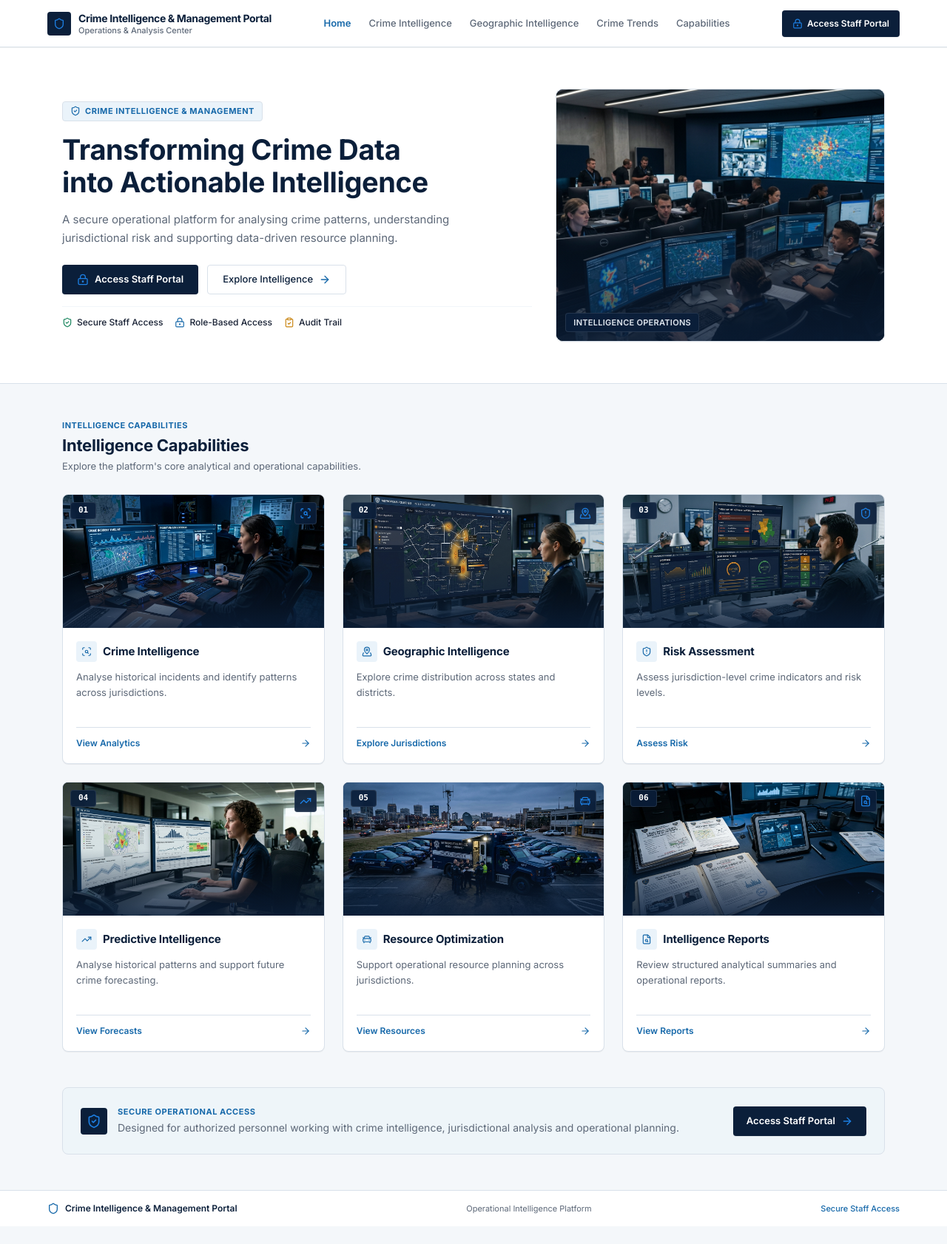
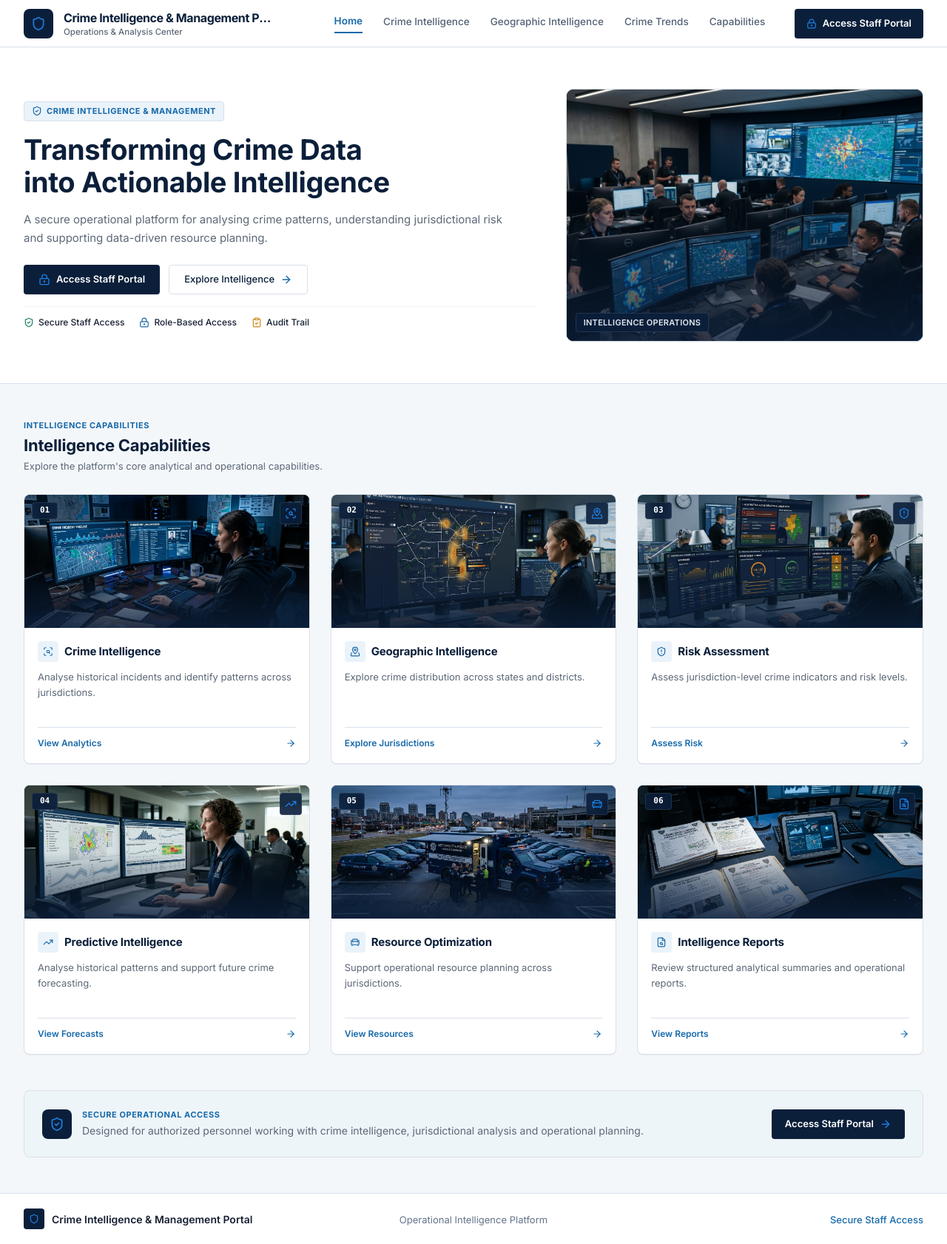
Before and after one commit to Sai-Prasanya26/Crime-Management-System, a React (Vite) app in the folder frontend/: page / in a window 1280 px wide. Shown: the whole page at 74% size. Before the commit the page ends 1658 px from the top, so only its background shows below. Built offline with nearby package versions, Linux system fonts and the light colour scheme; no server answers.

Commit message:
Phase 7C.10: Refine portal header and footer alignment

```diff
--- a/frontend/src/pages/LandingPage.tsx
+++ b/frontend/src/pages/LandingPage.tsx
@@ -1,4 +1,4 @@
-import React from 'react';
+import React, { useState } from 'react';
 import {
   Shield,
   ArrowRight,
@@ -9,10 +9,12 @@ import {
   TrendingUp,
   CarFront,
   FileSearch,
-  UserCheck,
+  UserRound,
   LogOut,
   ShieldCheck,
   ClipboardCheck,
+  Menu,
+  X,
 } from 'lucide-react';
 import { Link, useNavigate } from 'react-router-dom';
 import { useAuth } from '../context/AuthContext';
@@ -20,6 +22,7 @@ import { useAuth } from '../context/AuthContext';
 export const LandingPage: React.FC = () => {
   const { user, isAuthenticated, logout } = useAuth();
   const navigate = useNavigate();
+  const [mobileMenuOpen, setMobileMenuOpen] = useState(false);
 
   const handleLogout = async () => {
     await logout();
@@ -92,69 +95,180 @@ export const LandingPage: React.FC = () => {
 
   return (
     <div className="min-h-screen bg-[#F4F7FA] text-[#172033] flex flex-col justify-between selection:bg-[#1769AA] selection:text-white">
-      {/* 1. Professional Header */}
-      <header className="sticky top-0 z-30 border-b border-[#D9E1EA] bg-white px-5 sm:px-6 h-16 flex items-center shadow-2xs">
-        <div className="max-w-6xl w-full mx-auto flex items-center justify-between">
-          {/* Logo & Portal Identity */}
-          <div className="flex items-center gap-2.5">
-            <div className="flex h-8 w-8 items-center justify-center rounded bg-[#0B1F3A] text-white">
-              <Shield className="h-4 w-4 text-[#1D7FE2]" />
+      {/* 1. Professional Header: 3 clearly separated zones (Brand, Navigation, User) */}
+      <header className="sticky top-0 z-30 border-b border-[#D9E1EA] bg-white h-16 shadow-[0_1px_2px_rgba(0,0,0,0.02)]">
+        <div className="max-w-[1440px] w-full mx-auto h-full px-6 sm:px-8 flex items-center justify-between">
+          {/* ZONE 1: LEFT BRAND AREA (width ~300-330px, margin-right 32-40px) */}
+          <div className="flex items-center gap-3.5 shrink-0 mr-6 lg:mr-10 min-w-[280px] max-w-[340px]">
+            <div className="flex h-10 w-10 items-center justify-center rounded-lg bg-[#0B1F3A] text-white shrink-0">
+              <Shield className="h-5 w-5 text-[#1D7FE2]" />
             </div>
-            <div>
-              <span className="font-bold text-[14px] tracking-tight text-[#0B1F3A] block leading-tight">
+            <div className="min-w-0">
+              <Link to="/" className="block">
+                <span className="font-bold text-[15px] sm:text-[16px] tracking-tight text-[#0B1F3A] block leading-tight truncate">
                   Crime Intelligence &amp; Management Portal
                 </span>
-              <span className="text-[11px] font-medium text-[#5D6878] block leading-none mt-0.5">
+                <span className="text-[11.5px] font-medium text-[#5D6878] block leading-none mt-1">
                   Operations &amp; Analysis Center
                 </span>
+              </Link>
             </div>
           </div>
 
-          {/* Desktop Navigation Links */}
-          <nav className="hidden md:flex items-center gap-6 text-[13px] font-medium text-[#5D6878]">
-            <Link to="/" className="text-[#1769AA] font-semibold">
+          {/* ZONE 2: CENTER PRIMARY NAVIGATION (gap 24-28px, font 13-14px, weight 500, color #536174, active #1769AA) */}
+          <nav className="hidden xl:flex items-center justify-center gap-6 lg:gap-7 flex-1">
+            <Link
+              to="/"
+              className="text-[13.5px] font-semibold text-[#1769AA] border-b-2 border-[#1769AA] pb-1"
+            >
               Home
             </Link>
-            <Link to="/dashboard" className="hover:text-[#0B1F3A] transition-colors">
+            <Link
+              to="/dashboard"
+              className="text-[13.5px] font-medium text-[#536174] hover:text-[#0B1F3A] transition-colors pb-1"
+            >
               Crime Intelligence
             </Link>
-            <Link to="/districts" className="hover:text-[#0B1F3A] transition-colors">
+            <Link
+              to="/districts"
+              className="text-[13.5px] font-medium text-[#536174] hover:text-[#0B1F3A] transition-colors pb-1"
+            >
               Geographic Intelligence
             </Link>
-            <Link to="/trends" className="hover:text-[#0B1F3A] transition-colors">
+            <Link
+              to="/trends"
+              className="text-[13.5px] font-medium text-[#536174] hover:text-[#0B1F3A] transition-colors pb-1"
+            >
               Crime Trends
             </Link>
-            <a href="#modules" className="hover:text-[#0B1F3A] transition-colors">
+            <a
+              href="#modules"
+              className="text-[13.5px] font-medium text-[#536174] hover:text-[#0B1F3A] transition-colors pb-1"
+            >
               Capabilities
             </a>
           </nav>
 
-          {/* Auth State / Sign In CTA */}
-          <div className="flex items-center gap-2.5">
+          {/* ZONE 3: RIGHT AUTHENTICATED USER CONTROLS (far right, gap 12-16px between identity & logout) */}
+          <div className="hidden lg:flex items-center justify-end shrink-0 gap-3 ml-auto">
             {isAuthenticated && user ? (
-              <div className="flex items-center gap-2">
+              <div className="flex items-center gap-3">
+                {/* User identity container */}
                 <Link
                   to="/dashboard"
-                  className="flex items-center gap-2 rounded border border-[#D9E1EA] bg-white px-3 py-1.5 text-xs font-semibold text-[#172033] hover:bg-slate-50 transition-colors"
+                  className="flex items-center gap-2.5 rounded-lg border border-[#D9E1EA] bg-white py-1.5 pl-2 pr-2.5 shadow-2xs hover:border-[#1769AA]/40 transition-colors"
                 >
-                  <UserCheck className="h-3.5 w-3.5 text-[#1769AA]" />
-                  <span>{user.full_name}</span>
-                  <span className="rounded bg-slate-100 px-1.5 py-0.5 text-[10px] font-bold text-slate-700">
+                  <div className="flex h-8 w-8 items-center justify-center rounded-full bg-[#EAF3FA] text-[#1769AA] shrink-0">
+                    <UserRound className="h-4.5 w-4.5 text-[#1769AA]" />
+                  </div>
+                  <div className="text-left min-w-0">
+                    <p className="text-[13px] font-semibold text-[#172033] leading-tight truncate max-w-[170px]">
+                      {user.full_name}
+                    </p>
+                  </div>
+                  <span className="rounded px-2 py-0.5 text-[11px] font-semibold bg-[#EEF2F6] text-[#415065] border border-[#D9E1EA]/60 uppercase tracking-wide shrink-0">
                     {user.role}
                   </span>
                 </Link>
+
+                {/* Dedicated square logout button */}
                 <button
                   onClick={handleLogout}
-                  className="rounded border border-[#D9E1EA] p-1.5 text-[#5D6878] hover:bg-slate-50 hover:text-[#C53B3B] transition-colors cursor-pointer"
-                  title="Sign Out"
+                  className="flex h-9 w-9 items-center justify-center rounded-md border border-[#D9E1EA] bg-white text-[#536174] hover:bg-[#EAF3FA] hover:text-[#1769AA] hover:border-[#1769AA]/40 transition-colors cursor-pointer shadow-2xs shrink-0"
+                  title="Sign out"
                 >
-                  <LogOut className="h-3.5 w-3.5" />
+                  <LogOut className="h-4 w-4" />
                 </button>
               </div>
             ) : (
               <Link
                 to="/login"
-                className="inline-flex h-9 items-center gap-1.5 rounded bg-[#0B1F3A] px-3.5 text-xs font-semibold text-white hover:bg-[#12345B] transition-colors shadow-2xs"
+                className="inline-flex h-9 sm:h-10 items-center gap-2 rounded bg-[#0B1F3A] px-4 text-[13px] font-semibold text-white hover:bg-[#12345B] transition-colors shadow-2xs"
+              >
+                <LockKeyhole className="h-3.5 w-3.5 text-[#1D7FE2]" />
+                <span>Access Staff Portal</span>
+              </Link>
+            )}
+          </div>
+
+          {/* Mobile / Tablet Menu Button */}
+          <div className="flex xl:hidden items-center gap-2 ml-auto">
+            <button
+              onClick={() => setMobileMenuOpen(!mobileMenuOpen)}
+              className="flex h-9 w-9 items-center justify-center rounded-md border border-[#D9E1EA] bg-white text-[#536174] hover:bg-slate-50 transition-colors cursor-pointer"
+              aria-label="Toggle Navigation Menu"
+            >
+              {mobileMenuOpen ? <X className="h-5 w-5" /> : <Menu className="h-5 w-5" />}
+            </button>
+          </div>
+        </div>
+
+        {/* Mobile Dropdown Menu */}
+        {mobileMenuOpen && (
+          <div className="xl:hidden border-b border-[#D9E1EA] bg-white px-6 py-4 space-y-3 shadow-md animate-in fade-in slide-in-from-top-2">
+            <nav className="flex flex-col space-y-2 text-[14px]">
+              <Link
+                to="/"
+                onClick={() => setMobileMenuOpen(false)}
+                className="font-semibold text-[#1769AA] py-1"
+              >
+                Home
+              </Link>
+              <Link
+                to="/dashboard"
+                onClick={() => setMobileMenuOpen(false)}
+                className="text-[#536174] hover:text-[#0B1F3A] py-1 font-medium"
+              >
+                Crime Intelligence
+              </Link>
+              <Link
+                to="/districts"
+                onClick={() => setMobileMenuOpen(false)}
+                className="text-[#536174] hover:text-[#0B1F3A] py-1 font-medium"
+              >
+                Geographic Intelligence
+              </Link>
+              <Link
+                to="/trends"
+                onClick={() => setMobileMenuOpen(false)}
+                className="text-[#536174] hover:text-[#0B1F3A] py-1 font-medium"
+              >
+                Crime Trends
+              </Link>
+              <a
+                href="#modules"
+                onClick={() => setMobileMenuOpen(false)}
+                className="text-[#536174] hover:text-[#0B1F3A] py-1 font-medium"
+              >
+                Capabilities
+              </a>
+            </nav>
+
+            <div className="pt-3 border-t border-[#D9E1EA]">
+              {isAuthenticated && user ? (
+                <div className="flex items-center justify-between">
+                  <div className="flex items-center gap-2.5">
+                    <div className="flex h-8 w-8 items-center justify-center rounded-full bg-[#EAF3FA] text-[#1769AA]">
+                      <UserRound className="h-4 w-4" />
+                    </div>
+                    <div>
+                      <p className="text-[13px] font-semibold text-[#172033]">{user.full_name}</p>
+                      <span className="text-[11px] font-semibold text-[#415065] uppercase">{user.role}</span>
+                    </div>
+                  </div>
+                  <button
+                    onClick={handleLogout}
+                    className="flex h-8 w-8 items-center justify-center rounded border border-[#D9E1EA] text-[#536174] hover:bg-[#EAF3FA] hover:text-[#C53B3B]"
+                    title="Sign out"
+                  >
+                    <LogOut className="h-4 w-4" />
+                  </button>
+                </div>
+              ) : (
+                <Link
+                  to="/login"
+                  onClick={() => setMobileMenuOpen(false)}
+                  className="flex items-center justify-center gap-2 w-full h-10 rounded bg-[#0B1F3A] text-white text-[13px] font-semibold"
                 >
                   <LockKeyhole className="h-3.5 w-3.5 text-[#1D7FE2]" />
                   <span>Access Staff Portal</span>
@@ -162,13 +276,14 @@ export const LandingPage: React.FC = () => {
               )}
             </div>
           </div>
+        )}
       </header>
 
       {/* Main Content */}
       <main className="flex-1">
-        {/* 2. Strong Two-Column Hero */}
+        {/* 2. Strong Two-Column Hero (aligned to max-w-[1440px]) */}
         <section className="border-b border-[#D9E1EA] bg-white py-10 md:py-14">
-          <div className="max-w-6xl mx-auto px-5 grid grid-cols-1 lg:grid-cols-12 gap-8 items-center">
+          <div className="max-w-[1440px] w-full mx-auto px-6 sm:px-8 grid grid-cols-1 lg:grid-cols-12 gap-8 lg:gap-10 items-center">
             {/* Left 54%: Mission & Operational Actions */}
             <div className="lg:col-span-7 space-y-4">
               <div className="inline-flex items-center gap-1.5 rounded border border-[#D9E1EA] bg-[#EAF3FA] px-2.5 py-1 text-[11px] font-bold tracking-wider text-[#1769AA] uppercase">
@@ -182,7 +297,7 @@ export const LandingPage: React.FC = () => {
                 into Actionable Intelligence
               </h1>
 
-              <p className="text-[14px] sm:text-[15px] text-[#5D6878] leading-relaxed max-w-xl">
+              <p className="text-[14px] sm:text-[15px] text-[#5D6878] leading-relaxed max-w-2xl">
                 A secure operational platform for analysing crime patterns, understanding jurisdictional risk and supporting data-driven resource planning.
               </p>
 
@@ -206,7 +321,7 @@ export const LandingPage: React.FC = () => {
               </div>
 
               {/* Security Indicators with Lucide Icons */}
-              <div className="pt-3 border-t border-slate-100 flex flex-wrap items-center gap-4 text-[12px] text-[#5D6878]">
+              <div className="pt-3 border-t border-slate-100 flex flex-wrap items-center gap-5 text-[12px] text-[#5D6878]">
                 <div className="flex items-center gap-1.5">
                   <ShieldCheck className="h-3.5 w-3.5 text-[#16845B]" />
                   <span className="font-medium text-[#172033]">Secure Staff Access</span>
@@ -223,8 +338,8 @@ export const LandingPage: React.FC = () => {
             </div>
 
             {/* Right 46%: Large Realistic Crime-Intelligence Image */}
-            <div className="lg:col-span-5">
-              <div className="relative rounded-[10px] border border-[#D9E1EA] overflow-hidden bg-[#0B1F3A] shadow-xs max-h-[360px]">
+            <div className="lg:col-span-5 flex justify-end">
+              <div className="relative rounded-[10px] border border-[#D9E1EA] overflow-hidden bg-[#0B1F3A] shadow-xs w-full max-w-[560px] max-h-[360px]">
                 <img
                   src="/assets/crime-intelligence/crime-intelligence-hero.jpg"
                   alt="Crime Intelligence Operations Center"
@@ -244,8 +359,8 @@ export const LandingPage: React.FC = () => {
           </div>
         </section>
 
-        {/* 3. Intelligence Capabilities Grid (Immediately after Hero) */}
-        <section id="modules" className="py-12 max-w-6xl mx-auto px-5">
+        {/* 3. Intelligence Capabilities Grid (aligned to max-w-[1440px]) */}
+        <section id="modules" className="py-12 max-w-[1440px] w-full mx-auto px-6 sm:px-8">
           <div className="text-left mb-7">
             <p className="text-[11px] font-bold uppercase tracking-wider text-[#1769AA]">
               INTELLIGENCE CAPABILITIES
@@ -258,7 +373,7 @@ export const LandingPage: React.FC = () => {
             </p>
           </div>
 
-          <div className="grid grid-cols-1 md:grid-cols-2 lg:grid-cols-3 gap-6">
+          <div className="grid grid-cols-1 md:grid-cols-2 lg:grid-cols-3 gap-6 sm:gap-7">
             {capabilityModules.map((module) => {
               const Icon = module.icon;
               return (
@@ -321,11 +436,11 @@ export const LandingPage: React.FC = () => {
           </div>
         </section>
 
-        {/* 4. Small Professional Operational-Information Section */}
-        <section className="pb-12 max-w-6xl mx-auto px-5 w-full">
+        {/* 4. Small Professional Operational-Information Section (aligned to max-w-[1440px]) */}
+        <section className="pb-12 max-w-[1440px] w-full mx-auto px-6 sm:px-8">
           <div className="rounded-lg border border-[#D9E1EA] bg-[#EAF3FA]/50 p-5 sm:p-6 flex flex-col md:flex-row items-start md:items-center justify-between gap-4">
             <div className="flex items-start sm:items-center gap-3.5">
-              <div className="h-9 w-9 rounded bg-[#0B1F3A] text-white flex items-center justify-center shrink-0">
+              <div className="h-10 w-10 rounded-lg bg-[#0B1F3A] text-white flex items-center justify-center shrink-0">
                 <ShieldCheck className="h-5 w-5 text-[#1D7FE2]" />
               </div>
               <div>
@@ -348,20 +463,35 @@ export const LandingPage: React.FC = () => {
         </section>
       </main>
 
-      {/* 5. Professional Compact Footer */}
-      <footer className="border-t border-[#D9E1EA] bg-white py-4 px-5 text-xs text-[#5D6878]">
-        <div className="max-w-6xl mx-auto flex flex-col sm:flex-row items-center justify-between gap-2.5">
-          <div className="flex items-center gap-2">
-            <Shield className="h-4 w-4 text-[#1769AA]" />
-            <span className="font-semibold text-[#0B1F3A]">Crime Intelligence &amp; Management Portal</span>
+      {/* 5. Professional Compact Footer (3-column layout inside max-w-[1440px]) */}
+      <footer className="border-t border-[#D9E1EA] bg-white">
+        <div className="max-w-[1440px] w-full mx-auto px-6 sm:px-8 h-16 sm:h-[68px] grid grid-cols-1 md:grid-cols-3 items-center gap-3">
+          {/* LEFT: Shield Icon + Portal Name */}
+          <div className="flex items-center gap-2.5">
+            <div className="flex h-7 w-7 items-center justify-center rounded bg-[#0B1F3A] text-white shrink-0">
+              <Shield className="h-3.5 w-3.5 text-[#1D7FE2]" />
             </div>
-          <span className="text-[11px] text-[#5D6878]">Operational Intelligence Platform</span>
+            <span className="text-[13px] sm:text-[14px] font-semibold text-[#172033] truncate">
+              Crime Intelligence &amp; Management Portal
+            </span>
+          </div>
+
+          {/* CENTER: Operational Intelligence Platform */}
+          <div className="text-left md:text-center">
+            <span className="text-[12px] sm:text-[13px] text-[#64748B]">
+              Operational Intelligence Platform
+            </span>
+          </div>
+
+          {/* RIGHT: Secure Staff Access */}
+          <div className="text-left md:text-right">
             <Link
               to="/login"
-            className="text-[11px] text-[#1769AA] hover:text-[#0B1F3A] font-medium"
+              className="text-[12px] sm:text-[13px] text-[#1769AA] hover:text-[#0B1F3A] font-medium transition-colors"
             >
               Secure Staff Access
             </Link>
+          </div>
         </div>
       </footer>
     </div>
```
Lines whose indentation alone changed are shown as unchanged.
